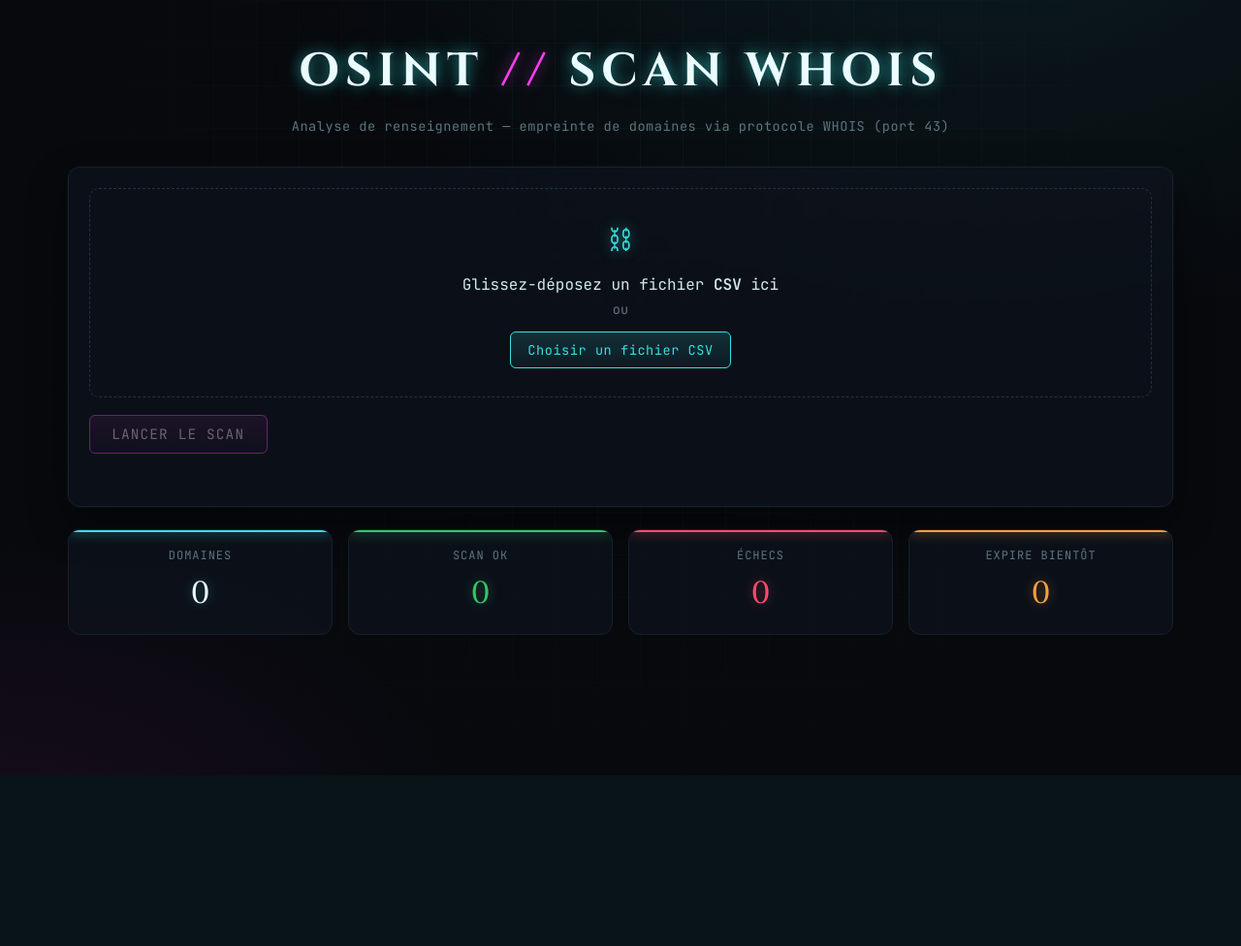
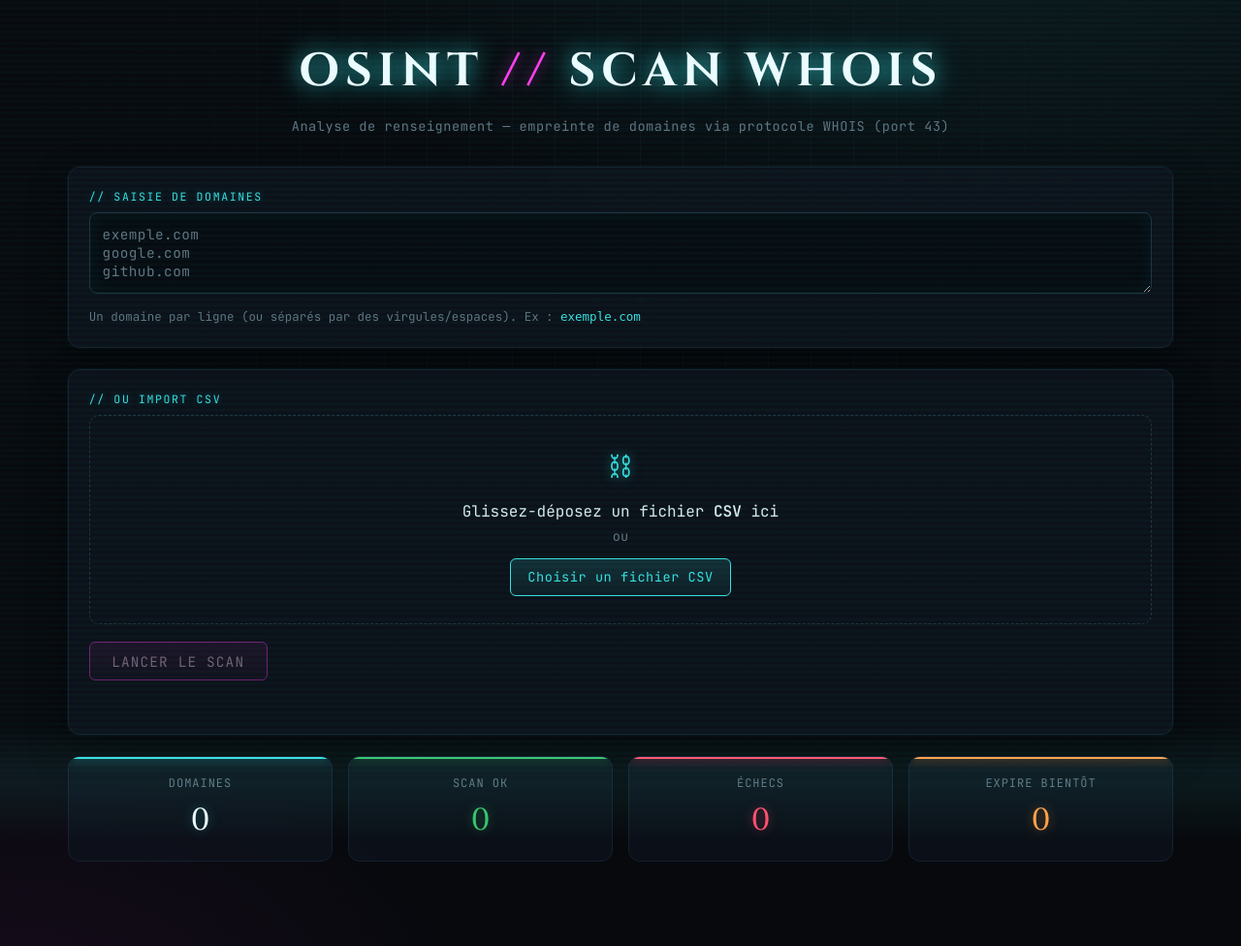
Before and after one commit to Siye0n/front_app_agent, a Flask app: page / in a window 1280 px wide. Shown: the whole page at 97% size. Before the commit the page ends 655 px from the top, so only its background shows below. Run offline with Flask 3, Linux system fonts and the light colour scheme; data that the repository does not hold is empty.

Commit message:
feat(osint): saisie directe de domaines + effets futuristes dashboard
- Ajout d'un champ de saisie de domaines (ex: exemple.com) qui declenche
  un scan WHOIS direct (CSV synthetique) en plus de l'upload CSV.
- Effets futuristes : scanline balayante, halo vivant sur le titre,
  textarea neon, labels de champ, pulse sur les cartes metriques,
  fondu sur les lignes du tableau.
- Statut en effet machine a ecrire (typewriter).

```diff
--- a/osint/static/app.js
+++ b/osint/static/app.js
@@ -6,6 +6,7 @@
   const dropzone = document.getElementById("dropzone");
   const fileInput = document.getElementById("csv-input");
   const fileInfo = document.getElementById("file-info");
+  const domainsInput = document.getElementById("domains-input");
   const scanBtn = document.getElementById("scan-btn");
   const clearBtn = document.getElementById("clear-btn");
   const progress = document.getElementById("progress");
@@ -18,11 +19,29 @@
 
   let selectedFile = null;
 
+  /* Active le bouton scan si un fichier est choisi OU des domaines saisis. */
+  function refreshScanState() {
+    const hasDomains = domainsInput && domainsInput.value.trim().length > 0;
+    scanBtn.disabled = !(selectedFile || hasDomains);
+  }
+
   /* ---------- Helpers ---------- */
 
   function setStatus(msg, kind) {
     statusEl.textContent = msg || "";
     statusEl.className = "status" + (kind ? " " + kind : "");
+  }
+
+  let _typeTimer = null;
+  function typeStatus(msg, kind) {
+    if (_typeTimer) clearInterval(_typeTimer);
+    setStatus("", kind);
+    let i = 0;
+    const target = msg || "";
+    _typeTimer = setInterval(function () {
+      statusEl.textContent = target.slice(0, i++);
+      if (i > target.length) { clearInterval(_typeTimer); _typeTimer = null; }
+    }, 12);
   }
 
   function escapeHtml(value) {
@@ -63,8 +82,14 @@
     fileInfo.hidden = false;
     fileInfo.innerHTML = 'Fichier : <span class="name">' + escapeHtml(file.name) +
       "</span> (" + (file.size || 0) + " o)";
-    scanBtn.disabled = false;
+    refreshScanState();
     setStatus("Fichier prêt. Lancez le scan.", "ok");
+  }
+
+  if (domainsInput) {
+    domainsInput.addEventListener("input", function () {
+      refreshScanState();
+    });
   }
 
   dropzone.addEventListener("click", function (e) {
@@ -102,7 +127,8 @@
     fileInput.value = "";
     fileInfo.hidden = true;
     fileInfo.innerHTML = "";
-    scanBtn.disabled = true;
+    if (domainsInput) domainsInput.value = "";
+    refreshScanState();
     progress.hidden = true;
     metricsEl.hidden = true;
     resultsEl.hidden = true;
@@ -114,7 +140,23 @@
   /* ---------- Scan ---------- */
 
   scanBtn.addEventListener("click", function () {
-    if (!selectedFile) return;
+    // Si des domaines sont saisis (sans fichier), on fabrique un CSV synthétique.
+    let fd;
+    if (selectedFile) {
+      fd = new FormData();
+      fd.append("csv", selectedFile, selectedFile.name);
+    } else if (domainsInput && domainsInput.value.trim()) {
+      const text = domainsInput.value
+        .split(/[\n,;\s]+/)          // une ou plusieurs lignes / virgules / espaces
+        .map(function (s) { return s.trim().toLowerCase(); })
+        .filter(Boolean)
+        .join("\n");
+      const blob = new Blob([text], { type: "text/csv" });
+      fd = new FormData();
+      fd.append("csv", blob, "domains.csv");
+    } else {
+      return;
+    }
 
     scanBtn.disabled = true;
     clearBtn.hidden = false;
@@ -122,15 +164,10 @@
     metricsEl.hidden = true;
     resultsEl.hidden = true;
     tbodyEl.innerHTML = "";
-    setStatus("Scan WHOIS en cours…", null);
+    typeStatus("Scan WHOIS en cours…");
 
-    // Le serveur traite tous les domaines d'un coup ; on affiche une
-    // progression "indéterminée" puis on remplit depuis la réponse.
     progressFill.style.width = "20%";
     progressLabel.textContent = "Interrogation WHOIS…";
-
-    const fd = new FormData();
-    fd.append("csv", selectedFile, selectedFile.name);
 
     fetch("/api/scan", { method: "POST", body: fd })
       .then(function (resp) {
@@ -143,12 +180,12 @@
         progressFill.style.width = "100%";
         progressLabel.textContent = data.domaines_scannes + " / " + data.domaines_scannes + " domaines scannés";
         renderDashboard(data);
-        setStatus("Scan terminé : " + data.count + " résultat(s).", "ok");
+        typeStatus("Scan terminé : " + data.count + " résultat(s).", "ok");
       })
       .catch(function (err) {
         progressFill.style.width = "0%";
         progressLabel.textContent = "";
-        setStatus("Erreur réseau : " + err.message, "error");
+        typeStatus("Erreur réseau : " + err.message, "error");
       })
       .finally(function () {
         scanBtn.disabled = false;
--- a/osint/static/style.css
+++ b/osint/static/style.css
@@ -267,3 +267,95 @@ button.ghost:hover:not(:disabled) { color: var(--text); border-color: var(--cyan
 @media (max-width: 720px) {
   .metrics { grid-template-columns: repeat(2, 1fr); }
 }
+
+/* ============ EFFETS FUTURISTES SUPPLÉMENTAIRES ============ */
+
+/* Scanline qui balaye l'écran lentement (CRT/futuriste). */
+.scanline {
+  position: fixed;
+  inset: 0;
+  pointer-events: none;
+  z-index: 2;
+  background: linear-gradient(
+    to bottom,
+    transparent 0%,
+    rgba(54, 224, 224, 0.035) 50%,
+    transparent 100%
+  );
+  background-size: 100% 6px;
+  mix-blend-mode: screen;
+}
+.scanline::after {
+  content: "";
+  position: absolute;
+  left: 0; right: 0;
+  height: 120px;
+  background: linear-gradient(to bottom, transparent, rgba(54, 224, 224, 0.08), transparent);
+  animation: scan-sweep 7s linear infinite;
+}
+@keyframes scan-sweep {
+  0%   { top: -120px; }
+  100% { top: 100%; }
+}
+
+/* Label de champ néon. */
+.field-label {
+  display: block;
+  font-size: 0.72rem;
+  letter-spacing: 0.14em;
+  text-transform: uppercase;
+  color: var(--cyan);
+  margin-bottom: 0.5rem;
+  text-shadow: 0 0 8px rgba(54, 224, 224, 0.35);
+}
+
+/* Saisie de domaines : textarea néon. */
+.domain-panel { margin-bottom: 1.4rem; }
+.domain-input {
+  width: 100%;
+  min-height: 84px;
+  resize: vertical;
+  background: #060b10;
+  color: var(--text);
+  border: 1px solid #1d3340;
+  border-radius: 8px;
+  padding: 0.7rem 0.8rem;
+  font-family: var(--mono);
+  font-size: 0.9rem;
+  letter-spacing: 0.03em;
+  box-shadow: inset 0 0 18px rgba(54, 224, 224, 0.06);
+  transition: border-color 0.2s ease, box-shadow 0.2s ease;
+}
+.domain-input::placeholder { color: var(--muted); }
+.domain-input:focus {
+  outline: none;
+  border-color: var(--cyan);
+  box-shadow: inset 0 0 22px rgba(54, 224, 224, 0.12), 0 0 14px rgba(54, 224, 224, 0.35);
+}
+.field-hint { color: var(--muted); font-size: 0.78rem; margin: 0.5rem 0 0; }
+.field-hint code { color: var(--cyan); }
+
+/* Pulse doux sur les cartes métriques au survol. */
+.metric-card { transition: box-shadow 0.25s ease, transform 0.25s ease; }
+.metric-card:hover {
+  transform: translateY(-2px);
+  box-shadow: 0 0 22px rgba(54, 224, 224, 0.18), 0 18px 40px rgba(0, 0, 0, 0.5);
+}
+
+/* Lignes du tableau qui apparaissent avec un léger fondu. */
+.results-table tbody tr { animation: row-in 0.4s ease both; }
+@keyframes row-in {
+  from { opacity: 0; transform: translateX(-6px); }
+  to   { opacity: 1; transform: translateX(0); }
+}
+
+/* Halo vivant sur le titre au chargement. */
+@keyframes title-breathe {
+  0%, 100% { text-shadow: 0 0 14px rgba(54, 224, 224, 0.5), 0 0 28px rgba(54, 224, 224, 0.22); }
+  50%      { text-shadow: 0 0 22px rgba(54, 224, 224, 0.8), 0 0 42px rgba(54, 224, 224, 0.4); }
+}
+.dash-header h1 { animation: title-breathe 4.5s ease-in-out infinite; }
+
+@media (prefers-reduced-motion: reduce) {
+  .scanline::after, .dash-header h1, .results-table tbody tr { animation: none; }
+}
--- a/osint/templates/index.html
+++ b/osint/templates/index.html
@@ -11,6 +11,7 @@
 </head>
 <body>
   <div class="grid-overlay"></div>
+  <div class="scanline"></div>
 
   <main class="dashboard">
     <header class="dash-header">
@@ -18,8 +19,17 @@
       <p class="subtitle">Analyse de renseignement — empreinte de domaines via protocole WHOIS (port 43)</p>
     </header>
 
-    <!-- Zone d'upload -->
+    <!-- Saisie directe de domaines -->
+    <section class="panel domain-panel">
+      <label class="field-label" for="domains-input">// SAISIE DE DOMAINES</label>
+      <textarea id="domains-input" class="domain-input" rows="3"
+        placeholder="exemple.com&#10;google.com&#10;github.com"></textarea>
+      <p class="field-hint">Un domaine par ligne (ou séparés par des virgules/espaces). Ex : <code>exemple.com</code></p>
+    </section>
+
+    <!-- Zone d'upload CSV -->
     <section class="panel upload-panel">
+      <label class="field-label">// OU IMPORT CSV</label>
       <div id="dropzone" class="dropzone">
         <div class="dropzone-inner">
           <div class="dropzone-icon">⛓</div>
```
